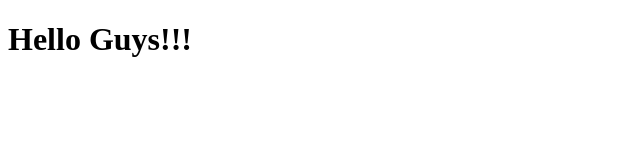
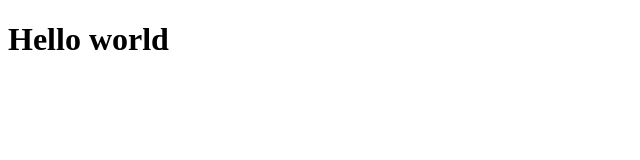
Before and after one commit to spivak19/coursera-js, a plain HTML site: page site/index.html in a window 1280 px wide. Shown: the full height of the page, 0-640 px from the left. Drawn offline with Linux system fonts and the light colour scheme.

Commit message:
another change

```diff
--- a/site/index.html
+++ b/site/index.html
@@ -6,7 +6,7 @@
 </head>
 <body>
 
-<h1> Hello Guys!!!</h1>
+<h1> Hello world</h1>
 
 </body>
 </html>
```
